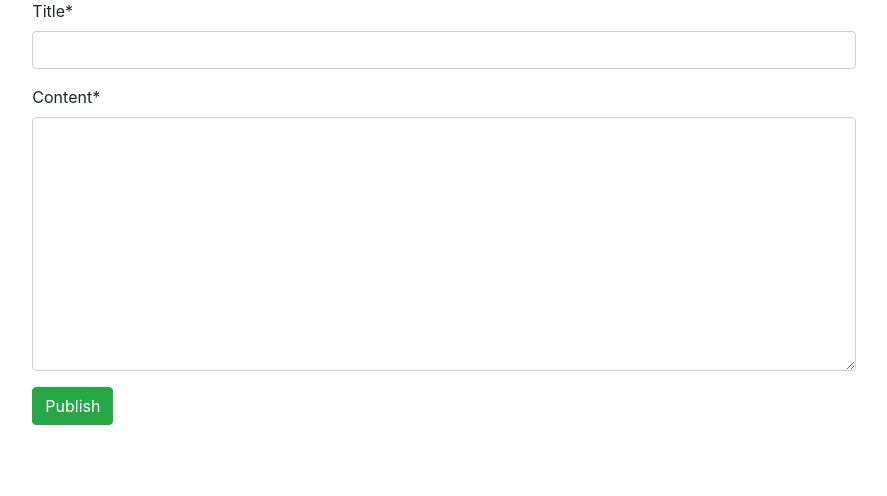
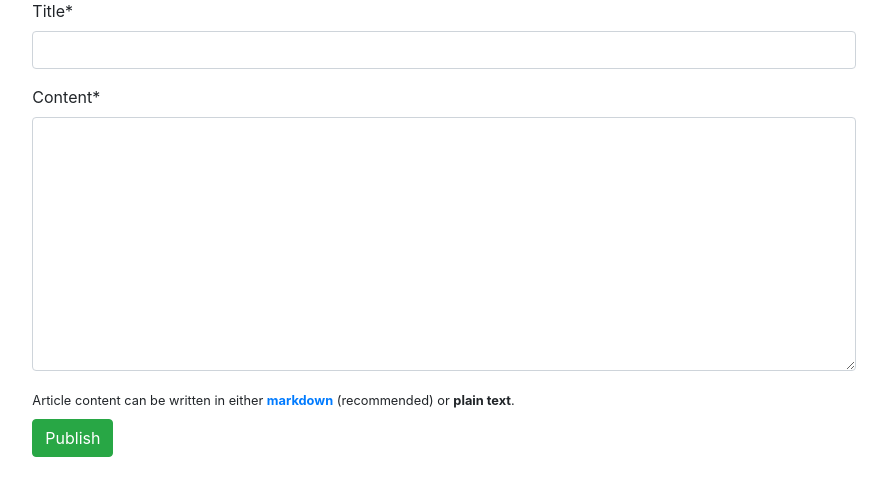
Before and after one commit to hfolcot/issue-tracker, a Django app: page /blog/add in a window 1280 px wide. Shown: the part 72-568 px from the top of the page, without its empty margins (196-1083 px from the left). Run offline with Django 3.2, Linux system fonts and the light colour scheme; some libraries are stand-ins or nearby versions.

Commit message:
users are now able to add and edit articles in markdown

```diff
--- a/news/templates/new_article.html
+++ b/news/templates/new_article.html
@@ -3,8 +3,9 @@
 {% block content %}
 
 <form method="POST">
-{% csrf_token %}
-{{ form|crispy }}
-<button type="submit" class="btn btn-success">Publish</button>
+	{% csrf_token %}
+	{{ form|crispy }}
+	<small>Article content can be written in either <a href="https://github.com/adam-p/markdown-here/wiki/Markdown-Cheatsheet"><strong>markdown</strong></a> (recommended) or <strong>plain text</strong>.</small><br>
+	<button type="submit" class="btn btn-success mt-2">Publish</button>
 </form>
 {% endblock %}
--- a/news/templates/news.html
+++ b/news/templates/news.html
@@ -13,8 +13,8 @@
   		<div class="card-header">
 			<h5 class="mt-0">{{ article.title }}</h5>
 		</div>
-		<div class="card-body">
-			{{ article.content|truncatewords:30 }}<br>
+		<div class="card-body ">
+			<div class="article-content">{{ article.content|truncatechars:120 }}</div>
 			<small>By {{ article.author }} on {{ article.timestamp }}</small>
   		</div>
   		<div class="d-flex justify-content-end">
--- a/news/urls.py
+++ b/news/urls.py
@@ -1,10 +1,10 @@
 from django.urls import path
-from .views import blog_list_view, article_view, new_article_view
+from .views import blog_list_view, article_view, new_edit_article_view
 
 
 urlpatterns = [
 	path('all', blog_list_view, name="news"),
 	path('<int:id>', article_view, name="article"),
-	path('add', new_article_view, name="new_article"),
-
+	path('add', new_edit_article_view, name="new_article"),
+	path('edit/<int:id>', new_edit_article_view, name="edit_article"),
 ]
--- a/news/views.py
+++ b/news/views.py
@@ -1,7 +1,7 @@
 from django.contrib import messages
 from django.contrib.contenttypes.models import ContentType
 from django.http import HttpResponse, HttpResponseRedirect
-from django.shortcuts import render, get_object_or_404, reverse
+from django.shortcuts import render, get_object_or_404, reverse, redirect
 
 from accounts.models import Profile
 from comments.forms import CommentForm
@@ -42,8 +42,13 @@ def article_view(request, id):
 
 	return render(request, 'article.html', {'article': article, 'profile': profile, 'comments': comments, 'comment_form':comment_form})
 
-def new_article_view(request):
-	form = NewArticleForm(request.POST or None)
-	if form.is_valid():
-		form.save()
+def new_edit_article_view(request, id=None):
+	article = get_object_or_404(Article, id=id) if id else None
+	if request.method == 'POST':
+		form = NewArticleForm(request.POST)
+		if form.is_valid():
+			article = form.save()
+			return redirect(article_view, article.id)
+	else:
+		form = NewArticleForm(instance=article)
 	return render(request, 'new_article.html', {'form':form})
--- /dev/null
+++ b/static/js/script.js
@@ -0,0 +1,8 @@
+$(document).ready(function() {
+	$(".article-content").each(function() {
+		var article = $(this).text();
+		var marked_article = marked(article)
+		$(this).html(marked_article)
+	});
+
+})
--- a/templates/base.html
+++ b/templates/base.html
@@ -79,4 +79,6 @@
 <script src="https://code.jquery.com/jquery-3.3.1.slim.min.js" integrity="sha384-q8i/X+965DzO0rT7abK41JStQIAqVgRVzpbzo5smXKp4YfRvH+8abtTE1Pi6jizo" crossorigin="anonymous"></script>
 <script src="https://cdnjs.cloudflare.com/ajax/libs/popper.js/1.14.6/umd/popper.min.js" integrity="sha384-wHAiFfRlMFy6i5SRaxvfOCifBUQy1xHdJ/yoi7FRNXMRBu5WHdZYu1hA6ZOblgut" crossorigin="anonymous"></script>
 <script src="https://stackpath.bootstrapcdn.com/bootstrap/4.2.1/js/bootstrap.min.js" integrity="sha384-B0UglyR+jN6CkvvICOB2joaf5I4l3gm9GU6Hc1og6Ls7i6U/mkkaduKaBhlAXv9k" crossorigin="anonymous"></script>
+<script src="https://cdnjs.cloudflare.com/ajax/libs/marked/0.6.0/marked.min.js"></script>
+<script src="{% static 'js/script.js' %}"></script>
 </body>
--- a/tickets/templates/tickets.html
+++ b/tickets/templates/tickets.html
@@ -4,10 +4,10 @@
 
 <div class="row">
   <div class="col-3 offset-3">
-    <a href="{% url 'new_bug' %}"><button class="btn btn-primary">Report a Bug</button></a>
+    <a href="{% url 'new_bug' %}"><button class="btn btn-danger">Report a Bug <i class="fas fa-bug"></i></button></a>
   </div>
   <div class="col-3">
-    <a href="{% url 'new_feature' %}"><button class="btn btn-success">Suggest a New Feature</button></a>
+    <a href="{% url 'new_feature' %}"><button class="btn btn-success">Suggest a New Feature <i class="fas fa-star"></i></button></a>
   </div>
 </div>
 <div role="tablist">
```
Also changed, not shown: news/templates/article.html (+7 -1 lines), README.md.
